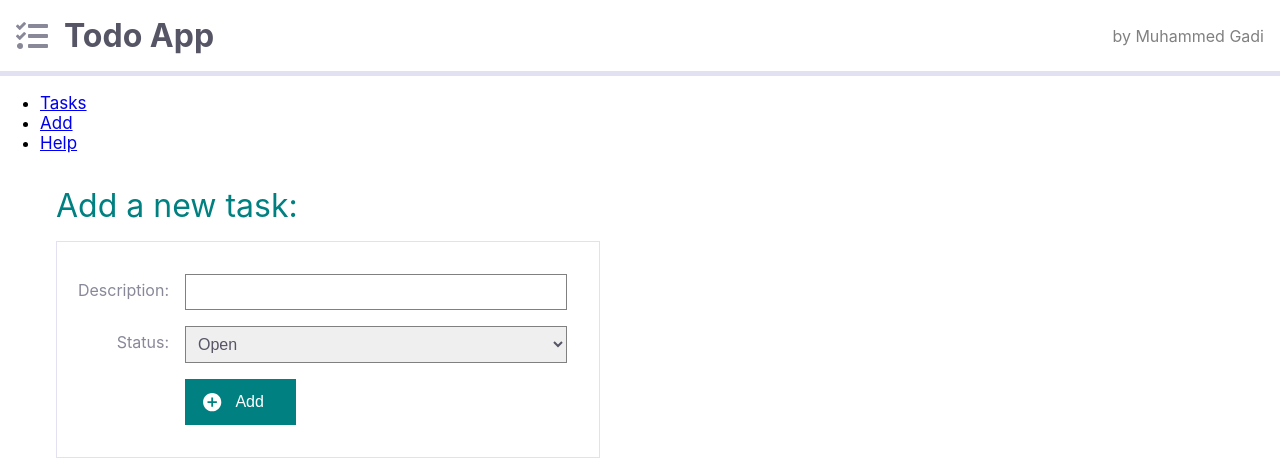
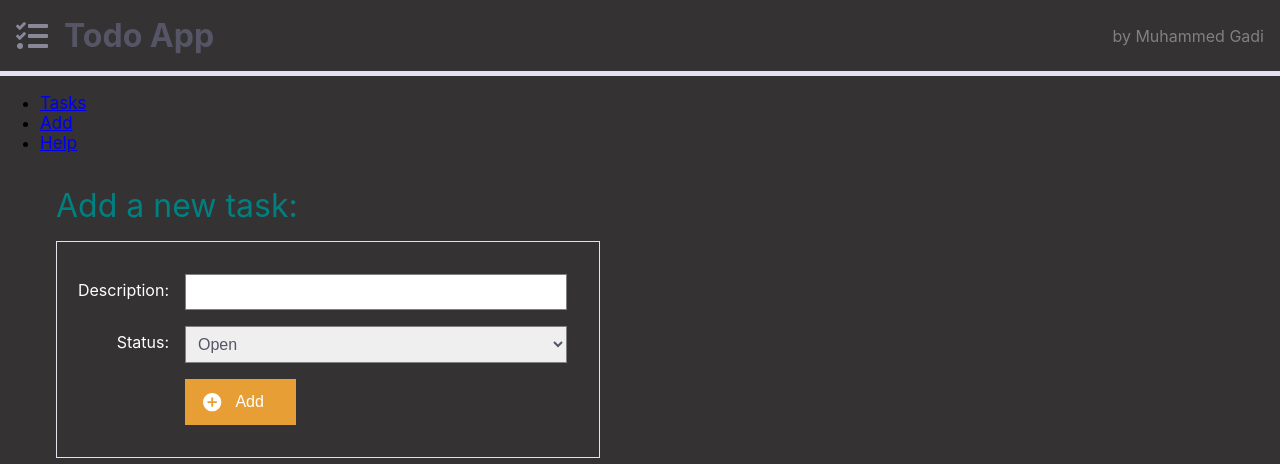
Before and after one commit to MKadi7/react_app, a React (Create React App) app: page /add in a window 1280 px wide. Shown: the top 464 px of the page. Built offline with nearby package versions, Linux system fonts and the light colour scheme.

Commit message:
Update Form.scss

```diff
--- a/src/components/Form/Form.scss
+++ b/src/components/Form/Form.scss
@@ -1,4 +1,8 @@
 @import "./../../styles/variables.scss";
+
+body {
+  background-color: #343232; // Apply the grey color directly to the body tag
+}
 
 .form-component {
   padding: 1rem;
@@ -26,7 +30,7 @@
       span {
         display: block;
         width: 7rem;
-        color: $gray-dark-color;
+        color:white;
         font-size: 1rem;
         line-height: 2rem;
         text-align: right;
@@ -47,7 +51,7 @@
 
     button {
       margin: 0 0 0 8rem;
-      background-color: $primary-color;
+      background-color: #e79f35;
       border: none;
       padding: 0.75rem 2rem 0.75rem 1rem;
       color: #fff;
```
